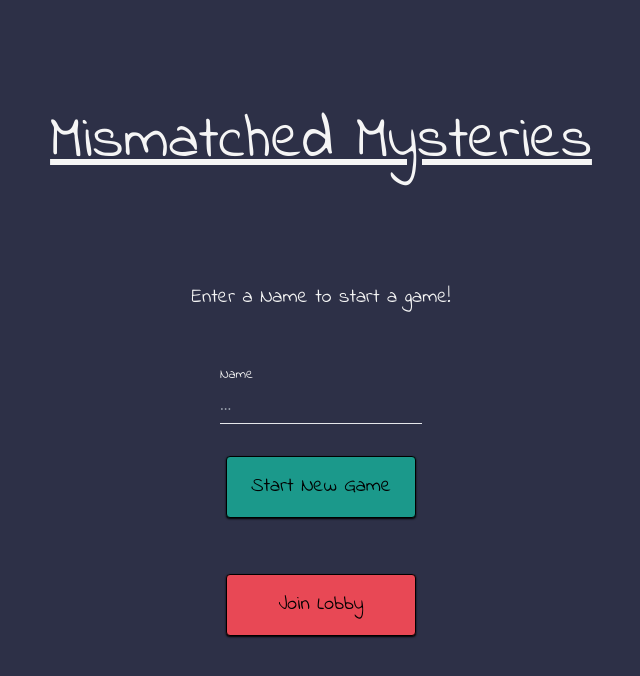
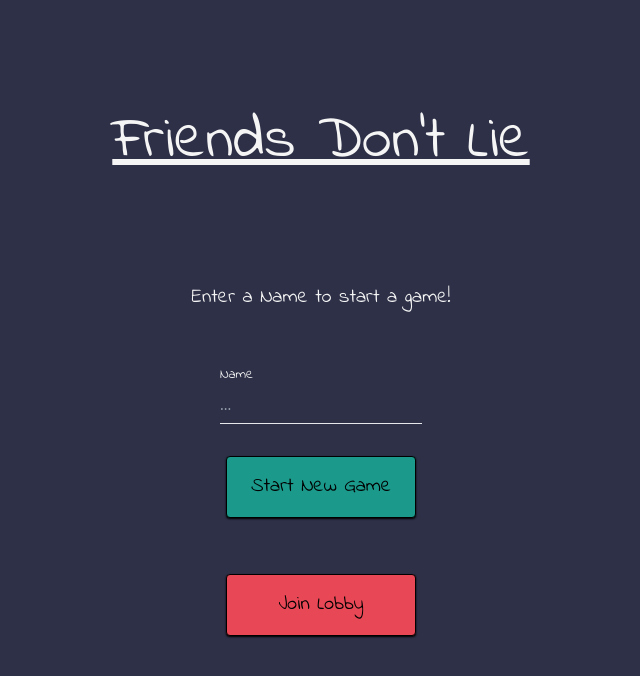
Before and after one commit to g-popp/MismatchMysteries, a React (Vite) app in the folder client/: page / in a window 1280 px wide. Shown: the top 676 px of the page, without its empty margins (319-959 px from the left). Built offline with nearby package versions, Linux system fonts and the light colour scheme; no server answers.

Commit message:
[frontend] refactor: name change

```diff
--- a/client/index.html
+++ b/client/index.html
@@ -4,7 +4,7 @@
         <meta charset="UTF-8" />
         <link rel="icon" type="image/svg+xml" href="/vite.svg" />
         <meta name="viewport" content="width=device-width, initial-scale=1.0" />
-        <title>Mismatch Mysteries</title>
+        <title>Friends Don't Lie</title>
         <!-- Description -->
         <meta
             name="description"
--- a/client/src/Layout.jsx
+++ b/client/src/Layout.jsx
@@ -14,7 +14,7 @@ const Layout = () => {
                     className='text-3xl underline basis-4/5 text-center mb-12'
                     style={{ color: color }}
                 >
-                    Mismatched Mysteries
+                    Friends Don&apos;t Lie
                 </h1>
             </Link>
 
--- a/client/src/routes/Home.jsx
+++ b/client/src/routes/Home.jsx
@@ -103,7 +103,7 @@ const Home = () => {
     return (
         <div className='flex flex-col p-8 items-center gap-8'>
             <h1 className='text-6xl underline py-20 text-center'>
-                Mismatched Mysteries
+                Friends Don&apos;t Lie
             </h1>
             <h2 className='text-xl mb-8'>Enter a Name to start a game!</h2>
             <div>
--- a/client/src/routes/Reveal.jsx
+++ b/client/src/routes/Reveal.jsx
@@ -97,7 +97,7 @@ const Reveal = () => {
             ) : (
                 <>
                     <h2 className=' flex flex-col gap-8 text-3xl items-center'>
-                        The Mismatch is:{' '}
+                        The Imposter is:{' '}
                         <span className={`${revealColor} text-8xl`}>
                             {imposter?.name}
                         </span>
```
